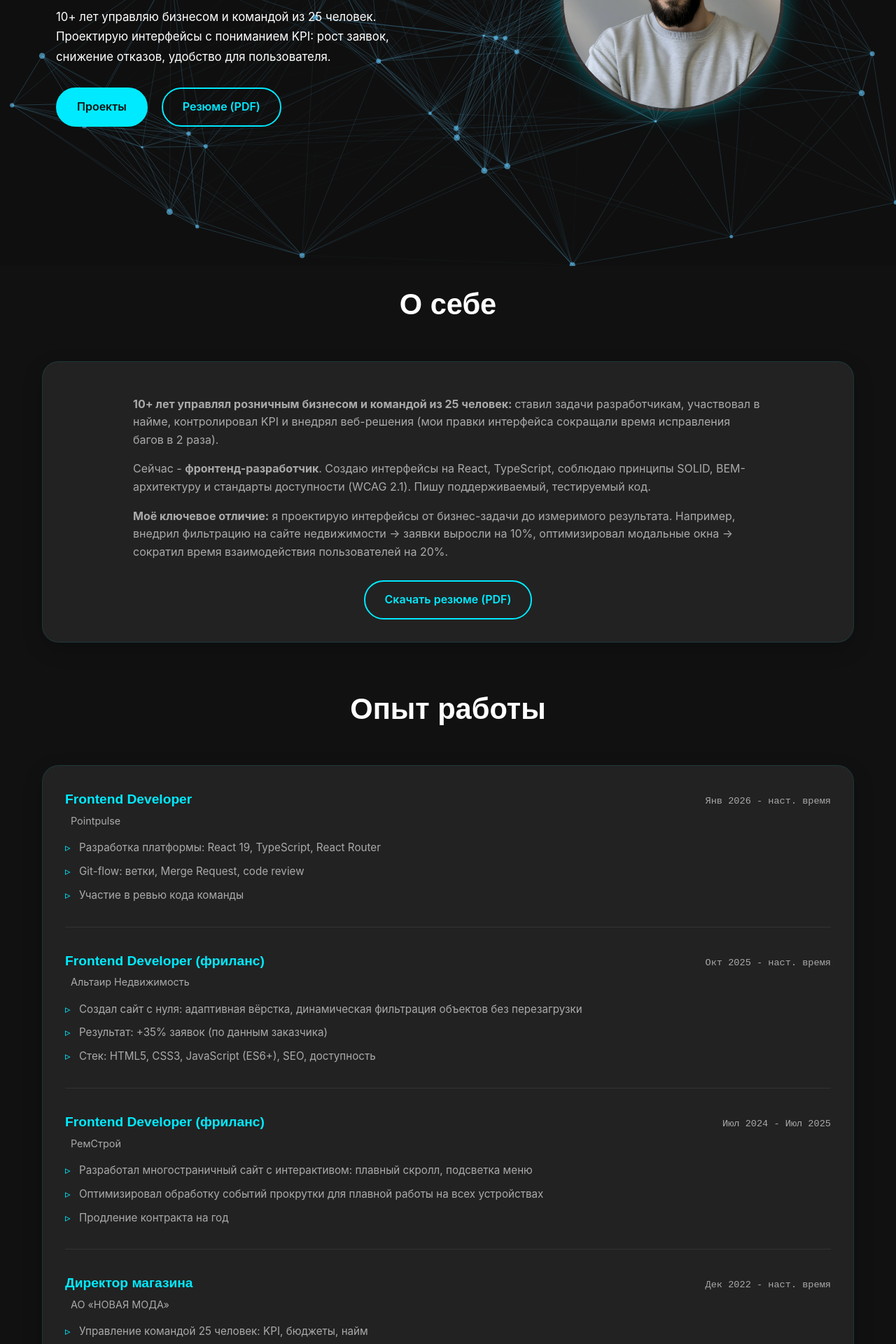
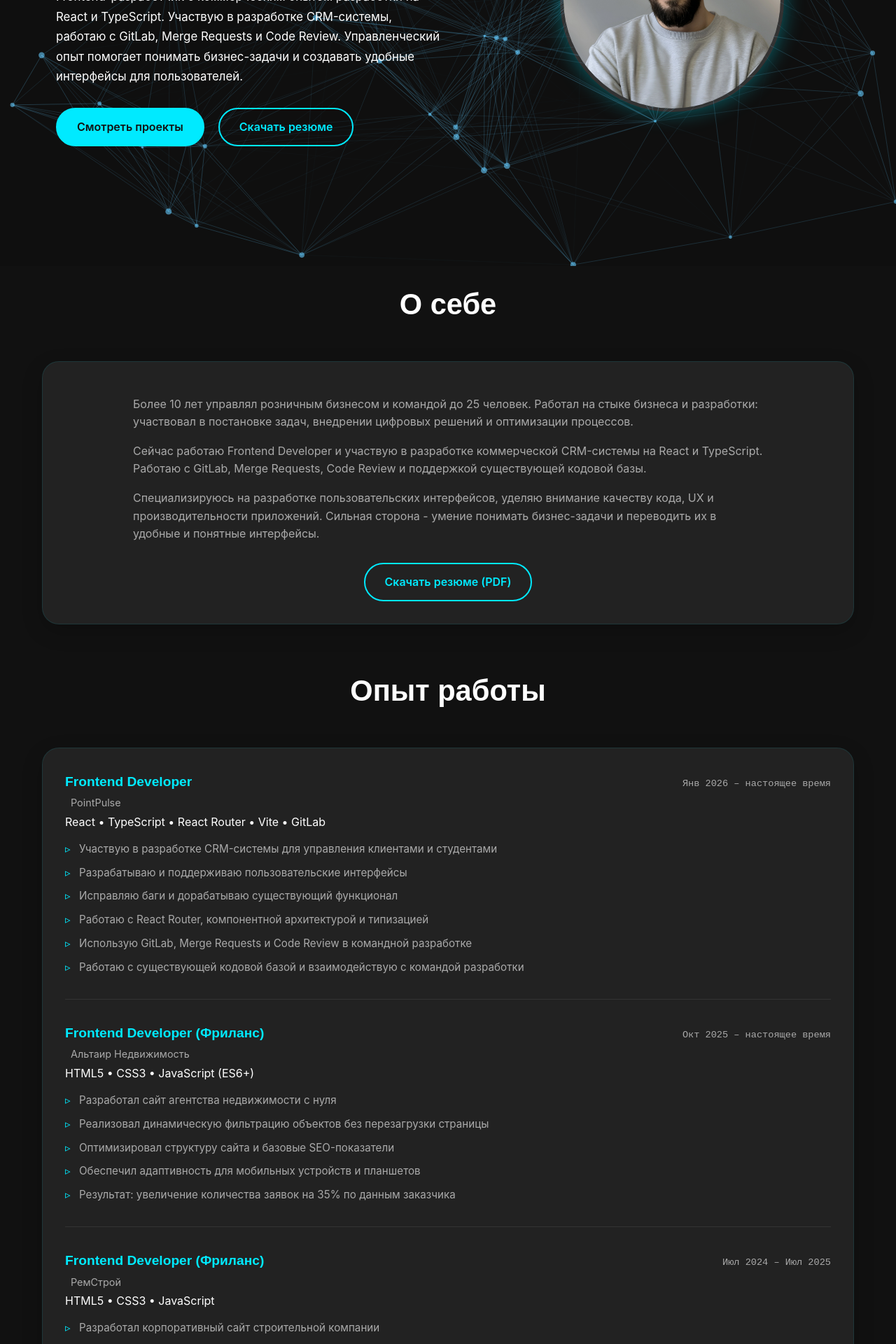
Before and after one commit to LesanePC/portfolio-react, a React (Vite) app: page / in a window 1280 px wide. Shown: the part 420-2340 px from the top of the page at 70% size. Built offline with nearby package versions, Linux system fonts and the light colour scheme.

Commit message:
feat: improve portfolio positioning and experience section

```diff
--- a/src/components/About.tsx
+++ b/src/components/About.tsx
@@ -10,20 +10,23 @@ export const About = () => {
                 <div className="about-content">
                     <div className="about-text">
     <p>
-        <strong>10+ лет управлял розничным бизнесом и командой из 25 человек: </strong>
-        ставил задачи разработчикам, участвовал в найме, контролировал KPI и внедрял веб-решения
-        (мои правки интерфейса сокращали время исправления багов в 2 раза).
-    </p>
-    <p>
-        Сейчас - <strong>фронтенд-разработчик</strong>. Создаю интерфейсы на React, TypeScript,
-        соблюдаю принципы SOLID, BEM-архитектуру и стандарты доступности (WCAG 2.1).
-        Пишу поддерживаемый, тестируемый код.
-    </p>
-    <p>
-        <strong>Моё ключевое отличие:</strong> я проектирую интерфейсы от бизнес-задачи до измеримого результата.
-        Например, внедрил фильтрацию на сайте недвижимости → заявки выросли на 10%,
-        оптимизировал модальные окна → сократил время взаимодействия пользователей на 20%.
-    </p>
+    Более 10 лет управлял розничным бизнесом и командой до 25 человек.
+    Работал на стыке бизнеса и разработки: участвовал в постановке задач,
+    внедрении цифровых решений и оптимизации процессов.
+  </p>
+
+  <p>
+    Сейчас работаю Frontend Developer и участвую в разработке коммерческой
+    CRM-системы на React и TypeScript. Работаю с GitLab, Merge Requests,
+    Code Review и поддержкой существующей кодовой базы.
+  </p>
+
+  <p>
+    Специализируюсь на разработке пользовательских интерфейсов,
+    уделяю внимание качеству кода, UX и производительности приложений.
+    Сильная сторона - умение понимать бизнес-задачи и переводить их в
+    удобные и понятные интерфейсы.
+  </p>
 </div>
 
                 </div>
--- a/src/components/Education.tsx
+++ b/src/components/Education.tsx
@@ -17,10 +17,32 @@ export const Education = ({ onOpenCourseModal }: EducationProps) => {
                         <h3>Frontend-разработчик</h3>
                         <span className="edu-date">2025</span>
                     </div>
+
                     <p className="edu-place">Нетология</p>
-                    <p className="edu-desc">React, TypeScript, работа с API, адаптивная вёрстка.</p>
-                    <a href="https://netology.ru/backend/api/user/programs/56913/pdf_certificate" className="cert-link" target="_blank" rel="noopener noreferrer">
-                        Сертификат
+
+                    <p className="edu-desc">
+                        Освоил разработку SPA-приложений на React и TypeScript:
+                        компонентный подход, маршрутизацию, работу с REST API,
+                        управление состоянием, асинхронное программирование,
+                        Git и современные практики frontend-разработки.
+                    </p>
+
+                    <div className="edu-skills">
+                        <span>React</span>
+                        <span>TypeScript</span>
+                        <span>React Router</span>
+                        <span>REST API</span>
+                        <span>Redux Toolkit</span>
+                        <span>Git</span>
+                    </div>
+
+                    <a
+                        href="https://netology.ru/backend/api/user/programs/56913/pdf_certificate"
+                        className="cert-link"
+                        target="_blank"
+                        rel="noopener noreferrer"
+                    >
+                        Посмотреть сертификат
                     </a>
                 </div>
 
@@ -29,13 +51,21 @@ export const Education = ({ onOpenCourseModal }: EducationProps) => {
                         <h3>HTML и CSS для начинающих</h3>
                         <span className="edu-date">2024</span>
                     </div>
+
                     <p className="edu-place">Brainscloud</p>
-                    <p className="edu-desc">Основы веб-разработки: HTML5, CSS3, Flexbox, адаптивная вёрстка, анимации.</p>
-                    <div className="course-badge">
-                        42 урока · 10ч 40м
-                    </div>
-                    <button className="course-details-btn" onClick={onOpenCourseModal}>
-                        Подробнее о курсе
+
+                    <p className="edu-desc">
+                        Получил фундаментальные знания по HTML5, CSS3,
+                        Flexbox, адаптивной вёрстке и анимациям.
+                        Эти навыки использовал при разработке первых
+                        коммерческих проектов и создании адаптивных интерфейсов.
+                    </p>
+
+                    <button
+                        className="course-details-btn"
+                        onClick={onOpenCourseModal}
+                    >
+                        Подробнее о программе
                     </button>
                 </div>
             </div>
--- a/src/components/Experience.tsx
+++ b/src/components/Experience.tsx
@@ -6,42 +6,53 @@ export const Experience = () => {
     const experiences = [
         {
             title: 'Frontend Developer',
-            company: 'Pointpulse',
-            period: 'Янв 2026 - наст. время',
+            company: 'PointPulse',
+            period: 'Янв 2026 – настоящее время',
+            stack: 'React • TypeScript • React Router • Vite • GitLab',
             description: [
-                'Разработка платформы: React 19, TypeScript, React Router',
-                'Git-flow: ветки, Merge Request, code review',
-                'Участие в ревью кода команды'
+                'Участвую в разработке CRM-системы для управления клиентами и студентами',
+                'Разрабатываю и поддерживаю пользовательские интерфейсы',
+                'Исправляю баги и дорабатываю существующий функционал',
+                'Работаю с React Router, компонентной архитектурой и типизацией',
+                'Использую GitLab, Merge Requests и Code Review в командной разработке',
+                'Работаю с существующей кодовой базой и взаимодействую с командой разработки'
             ]
         },
         {
-            title: 'Frontend Developer (фриланс)',
+            title: 'Frontend Developer (Фриланс)',
             company: 'Альтаир Недвижимость',
-            period: 'Окт 2025 - наст. время',
+            period: 'Окт 2025 – настоящее время',
+            stack: 'HTML5 • CSS3 • JavaScript (ES6+)',
             description: [
-                'Создал сайт с нуля: адаптивная вёрстка, динамическая фильтрация объектов без перезагрузки',
-                'Результат: +35% заявок (по данным заказчика)',
-                'Стек: HTML5, CSS3, JavaScript (ES6+), SEO, доступность'
+                'Разработал сайт агентства недвижимости с нуля',
+                'Реализовал динамическую фильтрацию объектов без перезагрузки страницы',
+                'Оптимизировал структуру сайта и базовые SEO-показатели',
+                'Обеспечил адаптивность для мобильных устройств и планшетов',
+                'Результат: увеличение количества заявок на 35% по данным заказчика'
             ]
         },
         {
-            title: 'Frontend Developer (фриланс)',
+            title: 'Frontend Developer (Фриланс)',
             company: 'РемСтрой',
-            period: 'Июл 2024 - Июл 2025',
+            period: 'Июл 2024 – Июл 2025',
+            stack: 'HTML5 • CSS3 • JavaScript',
             description: [
-                'Разработал многостраничный сайт с интерактивом: плавный скролл, подсветка меню',
-                'Оптимизировал обработку событий прокрутки для плавной работы на всех устройствах',
-                'Продление контракта на год'
+                'Разработал корпоративный сайт строительной компании',
+                'Реализовал интерактивную навигацию и плавный скролл между секциями',
+                'Оптимизировал производительность интерфейса и обработку событий прокрутки',
+                'Обеспечил корректную работу на мобильных устройствах',
+                'Клиент продлил сотрудничество на дополнительный год'
             ]
         },
         {
-            title: 'Директор магазина',
+            title: 'Управленческий опыт',
             company: 'АО «НОВАЯ МОДА»',
-            period: 'Дек 2022 - наст. время',
+            period: '2022 – 2025',
             description: [
-                'Управление командой 25 человек: KPI, бюджеты, найм',
-                'Супер-юзер веб-приложений: сбор требований, тестирование, постановка задач разработчикам',
-                '80% моих правок (фильтрация, блокировка позиций) приняты в продакшен'
+                'Управлял командой до 25 сотрудников',
+                'Отвечал за планирование, KPI, подбор и развитие персонала',
+                'Участвовал в постановке задач разработчикам и тестировании внутренних систем',
+                'Получил опыт анализа бизнес-процессов и взаимодействия с IT-командами'
             ]
         }
     ];
@@ -49,6 +60,7 @@ export const Experience = () => {
     return (
         <section ref={sectionRef} className="section" id="experience">
             <h2>Опыт работы</h2>
+
             <div className="experience-card">
                 {experiences.map((exp, index) => (
                     <div className="experience-item" key={index}>
@@ -56,9 +68,19 @@ export const Experience = () => {
                             <div className="exp-title">
                                 <h3>{exp.title}</h3>
                                 <span className="exp-company">{exp.company}</span>
+
+                                {'stack' in exp && (
+                                    <div className="exp-stack">
+                                        {exp.stack}
+                                    </div>
+                                )}
                             </div>
-                            <span className="exp-date">{exp.period}</span>
+
+                            <span className="exp-date">
+                                {exp.period}
+                            </span>
                         </div>
+
                         <ul className="exp-description">
                             {exp.description.map((item, i) => (
                                 <li key={i}>{item}</li>
--- a/src/components/Hero.tsx
+++ b/src/components/Hero.tsx
@@ -1,26 +1,56 @@
-import { useTypewriter } from '../hooks/useTypewriter';
+import { useTypewriter } from "../hooks/useTypewriter";
 
 export const Hero = () => {
-    const { displayText } = useTypewriter('Frontend Developer | Управленческий опыт 10+ лет', 70);
+    const { displayText } = useTypewriter(
+        'React • TypeScript • Vite • GitLab',
+        70
+    );
 
     return (
         <section className="section welcome" id="welcome">
             <div className="welcome-content">
-                <span className="welcome-greeting">Евгений Фокин</span>
-                <h1 className="welcome-name">Frontend Developer</h1>
-                <p className="welcome-title">{displayText}<span className="cursor">|</span></p>
+                <span className="welcome-greeting">
+                    Евгений Фокин
+                </span>
+
+                <h1 className="welcome-name">
+                    Frontend Developer
+                </h1>
+
+                <p className="welcome-title">
+                    {displayText}
+                    <span className="cursor">|</span>
+                </p>
+
                 <p className="welcome-description">
-                    10+ лет управляю бизнесом и командой из 25 человек.
-                    Проектирую интерфейсы с пониманием KPI: рост заявок, снижение отказов, удобство для пользователя.
+                    Frontend-разработчик с коммерческим опытом разработки
+                    на React и TypeScript. Участвую в разработке CRM-системы,
+                    работаю с GitLab, Merge Requests и Code Review.
+                    Управленческий опыт помогает понимать бизнес-задачи
+                    и создавать удобные интерфейсы для пользователей.
                 </p>
+
                 <div className="welcome-buttons">
-                    <a href="#projects" className="btn-primary">Проекты</a>
-                    <a href="/assets/cv/Fokin-Frontend.pdf" download className="btn-secondary">Резюме (PDF)</a>
+                    <a href="#projects" className="btn-primary">
+                        Смотреть проекты
+                    </a>
+
+                    <a
+                        href="/assets/cv/Fokin-Frontend.pdf"
+                        download
+                        className="btn-secondary"
+                    >
+                        Скачать резюме
+                    </a>
                 </div>
             </div>
+
             <div className="welcome-visual">
                 <div className="about-photo-wrapper">
-                    <img src="./img/Fokin.webp" alt="Евгений Фокин - фронтенд-разработчик" />
+                    <img
+                        src="./img/Fokin.webp"
+                        alt="Евгений Фокин — Frontend Developer"
+                    />
                 </div>
             </div>
         </section>
```
